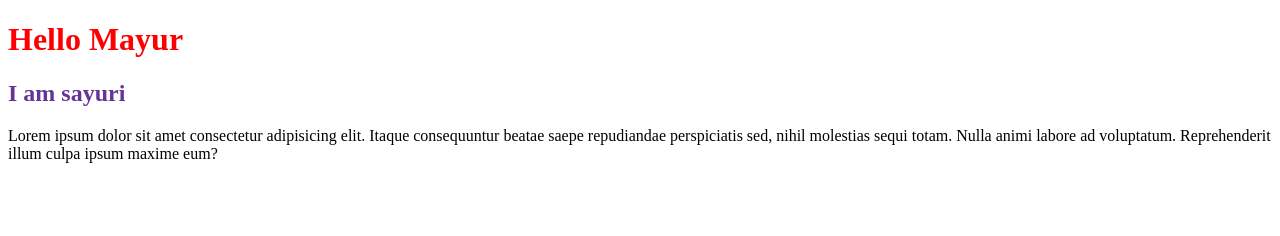
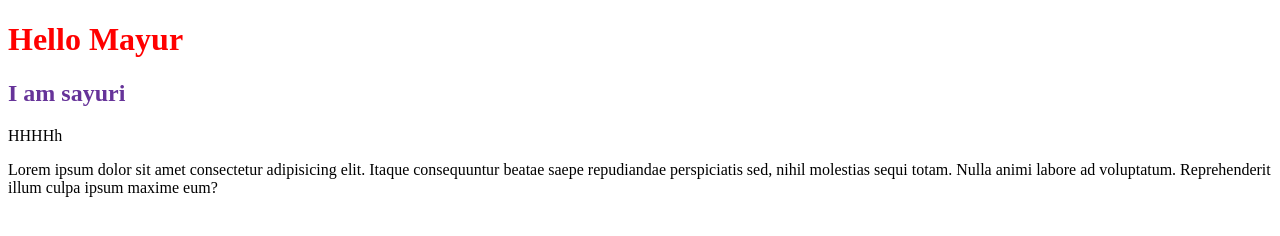
Before and after one commit to SAYUK09/Git-Demo, a plain HTML site: page index.html in a window 1280 px wide. Drawn offline with Linux system fonts and the light colour scheme.

Commit message:
second commit

```diff
--- a/index.html
+++ b/index.html
@@ -10,8 +10,9 @@
 <body>
     <h1>Hello Mayur</h1>
     <h2>I am sayuri</h2>
-
+      <span>HHHHh</span>
         <p>Lorem ipsum dolor sit amet consectetur adipisicing elit. Itaque consequuntur beatae saepe repudiandae perspiciatis sed, nihil molestias sequi totam. Nulla animi labore ad voluptatum.
-            Reprehenderit illum culpa ipsum maxime eum?</p>
+            Reprehenderit illum culpa ipsum maxime eum?
+        </p>
 </body>
 </html>
```
